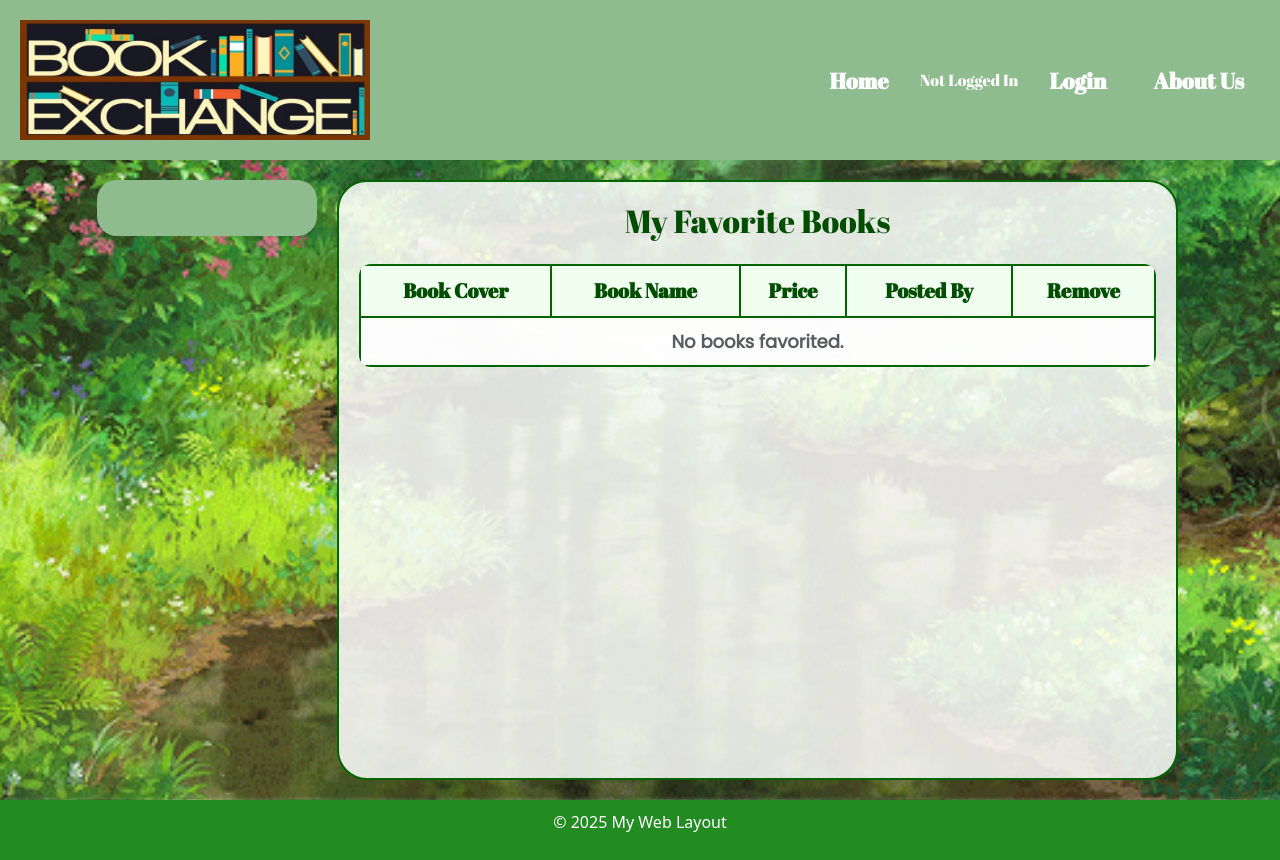
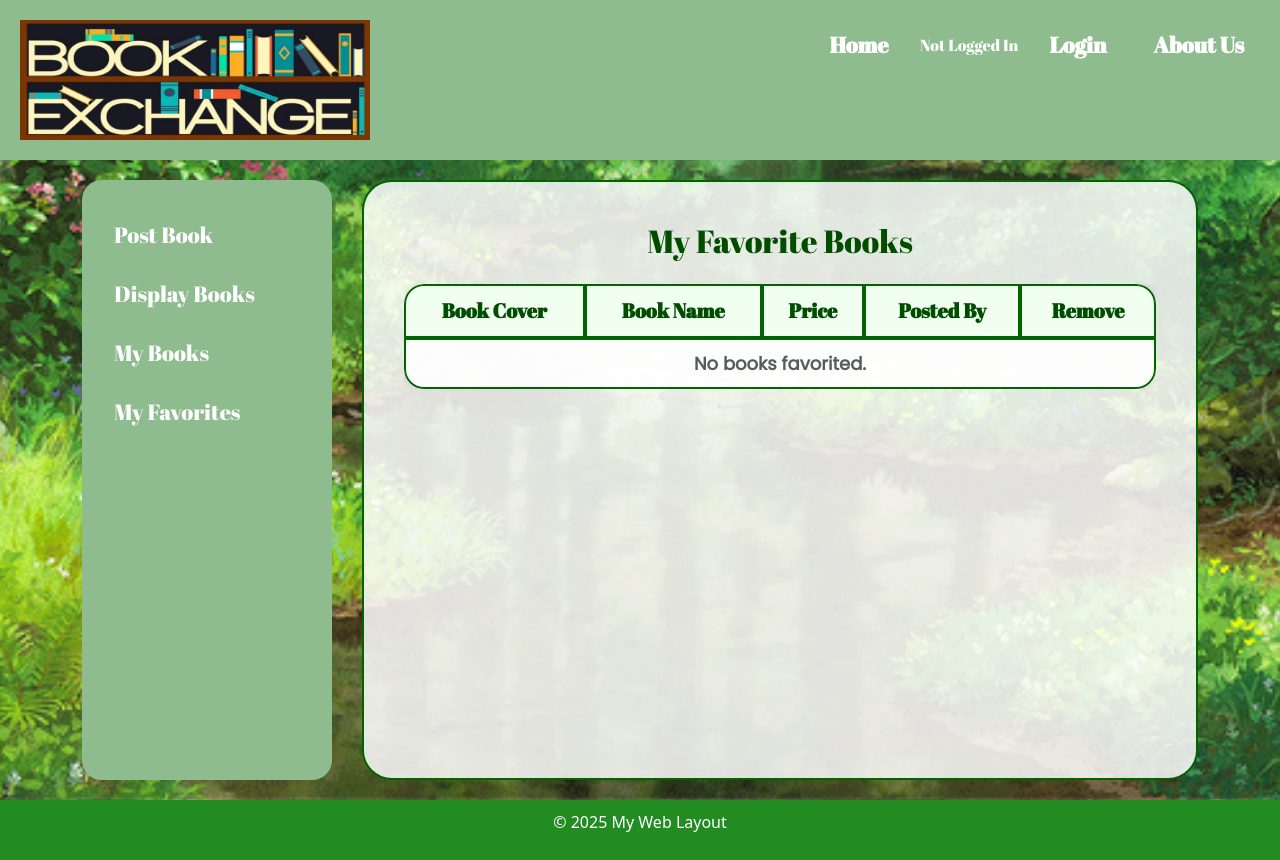
Before and after one commit to J3mm2/cs3337Project, a Django app: template CS3337S1/bookEx/bookEx/templates/bookMng/my_favorites.html in a window 1280 px wide. Run offline with Django 3.2, Linux system fonts and the light colour scheme; the template is opened without the code that fills it, so the values that code supplies are empty.

```diff
--- a/CS3337S1/bookEx/bookEx/static/base.css
+++ b/CS3337S1/bookEx/bookEx/static/base.css
@@ -21,16 +21,24 @@ header {
     background-color: darkseagreen;
     color: white;
     padding: 20px;
-    position: relative;
     display: flex;
+    flex-wrap: wrap;
     justify-content: space-between;
-    align-items: center;
+    align-items: flex-start;
+}
+
+.banner img {
+    height: 120px;
+    width: 350px;
 }
 
 .auth-controls {
     display: flex;
+    flex-wrap: wrap;
     gap: 15px;
     align-items: center;
+    justify-content: flex-end;
+    margin-left: auto;
 }
 
 .auth-controls a,
@@ -55,39 +63,51 @@ header {
     color: darkgreen !important;
 }
 
-.banner img {
-    height: 120px;
-    width: 350px;
-}
-
-/* Layout */
 .container {
     display: flex;
-    min-height: 80vh;
+    align-items: stretch;
+    min-height: calc(100vh - 160px);
+    padding: 20px;
+    box-sizing: border-box;
+    gap: 30px;
 }
 
 .sidebar {
     background-color: darkseagreen;
     color: white;
-    width: 220px;
-    padding: 20px;
+    width: 250px; /* fixed width */
+    min-height: 600px; /* fixed height in fullscreen */
+    padding: 20px 20px 20px 16px;
+    border-radius: 20px;
+    box-sizing: border-box;
     flex-shrink: 0;
-    border-radius: 20px;
-    margin-left: 15px;
-    margin-top: 20px;
-    height: fit-content;
 }
 
-.sidebar ul {
+
+.hamburger {
+    display: none;
+    font-size: 28px;
+    cursor: pointer;
+    font-family: 'Abril Fatface', serif;
+    margin-bottom: 20px;
+}
+
+.sidebar-links {
+    display: block;
+}
+
+.sidebar ul,
+.sidebar-links {
     list-style-type: none;
     padding: 0;
+    margin: 0;
 }
 
-.sidebar ul li {
+.sidebar-links li {
     margin: 10px 0;
 }
 
-.sidebar ul li a {
+.sidebar-links li a {
     color: white;
     text-decoration: none;
     font-size: 22px;
@@ -98,21 +118,22 @@ header {
     transition: background-color 0.3s ease;
 }
 
-.sidebar ul li a:hover {
+.sidebar-links li a:hover {
     background-color: honeydew;
     color: darkgreen;
 }
 
 .content {
     flex-grow: 1;
-    padding: 20px;
     background-color: rgba(255, 255, 255, 0.85);
     border-radius: 30px;
-    margin: 20px;
     border: 2px solid darkgreen;
+    padding: 40px;
+    box-sizing: border-box;
+    overflow-y: auto;
 }
 
-/* Inputs & Buttons */
+
 input[type="text"],
 input[type="email"],
 input[type="password"],
@@ -147,13 +168,13 @@ input[type="submit"]:hover,
     color: darkgreen !important;
 }
 
-/* Table */
 table.book-table {
     width: 100%;
-    border-collapse: collapse;
+    border-collapse: separate;
+    border-spacing: 0;
     font-family: 'Poppins', sans-serif;
     font-size: 18px;
-    border-radius: 12px;
+    border-radius: 20px;
     overflow: hidden;
     box-shadow: 0 0 10px rgba(0,0,0,0.1);
 }
@@ -161,13 +182,31 @@ table.book-table {
 table.book-table th,
 table.book-table td {
     padding: 10px;
-    border: 2px solid darkgreen;
     text-align: center;
     font-weight: bold;
     background-color: rgba(255, 255, 255, 0.9);
+    border: 2px solid darkgreen;
 }
 
-table.book-table th{
+table.book-table tr:first-child th:first-child {
+    border-top-left-radius: 20px;
+    background-color: honeydew;
+}
+
+table.book-table tr:first-child th:last-child {
+    border-top-right-radius: 20px;
+    background-color: honeydew;
+}
+
+table.book-table tr:last-child td:first-child {
+    border-bottom-left-radius: 20px;
+}
+
+table.book-table tr:last-child td:last-child {
+    border-bottom-right-radius: 20px;
+}
+
+table.book-table th {
     background-color: honeydew;
     font-family: 'Abril Fatface', serif;
     font-size: 20px;
@@ -189,12 +228,16 @@ footer {
     padding: 10px 0;
 }
 
-/* Responsive for navbar only */
 @media (max-width: 768px) {
+    header {
+        flex-direction: column;
+        align-items: flex-start;
+    }
+
     .auth-controls {
-        flex-direction: column;
-        align-items: flex-end;
-        gap: 5px;
+        flex-wrap: wrap;
+        flex-direction: row;
+        justify-content: flex-start;
         margin-top: 10px;
     }
 }
--- a/CS3337S1/bookEx/bookEx/templates/base.html
+++ b/CS3337S1/bookEx/bookEx/templates/base.html
@@ -9,7 +9,6 @@
     <link href="https://fonts.googleapis.com/css2?family=Abril+Fatface&family=Poppins&display=swap" rel="stylesheet">
     <link rel="stylesheet" href="https://cdnjs.cloudflare.com/ajax/libs/font-awesome/6.5.0/css/all.min.css">
     <link href="https://cdn.jsdelivr.net/npm/bootstrap@5.3.0/dist/css/bootstrap.min.css" rel="stylesheet">
-
 </head>
 <body>
     <header>
@@ -34,13 +33,12 @@
 
     <div class="container">
         <nav class="sidebar">
-            <ul>
-                {% block sidenav %}
+            <div class="hamburger" onclick="toggleSidebar()">☰</div>
+            <ul class="sidebar-links" id="sidebarLinks">
                 <li><a href="{% url 'postbook' %}">Post Book</a></li>
                 <li><a href="{% url 'displaybooks' %}">Display Books</a></li>
                 <li><a href="{% url 'mybooks' %}">My Books</a></li>
                 <li><a href="{% url 'my_favorites' %}">My Favorites</a></li>
-                {% endblock sidenav %}
             </ul>
         </nav>
 
@@ -55,5 +53,14 @@
     </footer>
 
     <script src="https://cdn.jsdelivr.net/npm/bootstrap@5.3.3/dist/js/bootstrap.bundle.min.js"></script>
+
+    <script>
+        function toggleSidebar() {
+            const links = document.getElementById("sidebarLinks");
+               links.classList.toggle("active");
+        }
+    </script>
+
+
 </body>
 </html>
--- a/CS3337S1/bookEx/bookEx/templates/bookMng/book_detail.html
+++ b/CS3337S1/bookEx/bookEx/templates/bookMng/book_detail.html
@@ -99,7 +99,7 @@
                         color: #cc0000;
                         font-weight: bold;
                         cursor: pointer;
-                    ">🗑️ Delete</button>
+                    ">Delete</button>
                  </form>
               {% endif %}
            </div>
```
Also changed, not shown: CS3337S1/bookEx/bookEx/templates/bookMng/displaybooks.html (+11 -2 lines), CS3337S1/bookEx/bookEx/static/1984.jpg (added), CS3337S1/bookEx/bookEx/static/harry_potter.jpg (added), CS3337S1/bookEx/bookEx/static/hunger_games.jpg (added), CS3337S1/bookEx/bookEx/static/throwback.jpg (added), CS3337S1/bookEx/db.sqlite3.
